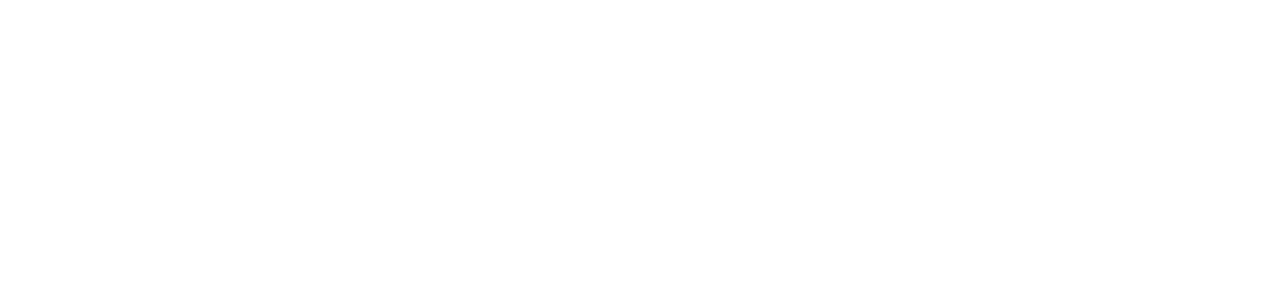
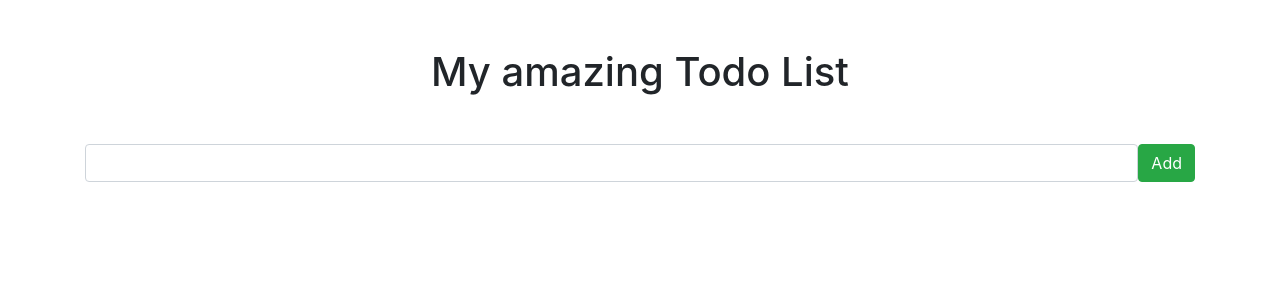
Before and after one commit to CodeBot-del/PERN-Todo-Frontend, a React (Create React App) app: page / in a window 1280 px wide. Shown: the top 300 px of the page. Built offline with nearby package versions, Linux system fonts and the light colour scheme.

Commit message:
input component lookingn good

```diff
--- a/src/App.js
+++ b/src/App.js
@@ -1,9 +1,15 @@
 import React, {Fragment} from 'react';
 import './App.css';
+
+// components
+import InputTodo from './components/InputTodo';
 
 function App() {
   return (
     <Fragment>
+      <div className="container">
+        <InputTodo />
+      </div>
 
     </Fragment>
   );
--- a/src/components/InputTodo.js
+++ b/src/components/InputTodo.js
@@ -1,7 +1,17 @@
-import React from 'react';
+import React, {Fragment, useState} from 'react';
 
 const InputTodo = () => {
+    // setup react hooks to grab the inputs state
+    const [description, setDescription] = useState("");
     return(
-        <h1>Input Todo</h1>
+        <Fragment>
+            <h1 className="text-center mt-5">My amazing Todo List</h1>
+            <form className="d-flex mt-5">
+                <input type="text" className="form-control"/>
+                <button className="btn btn-success">Add</button>
+            </form>
+        </Fragment>
     )
 };
+
+export default InputTodo;
```
